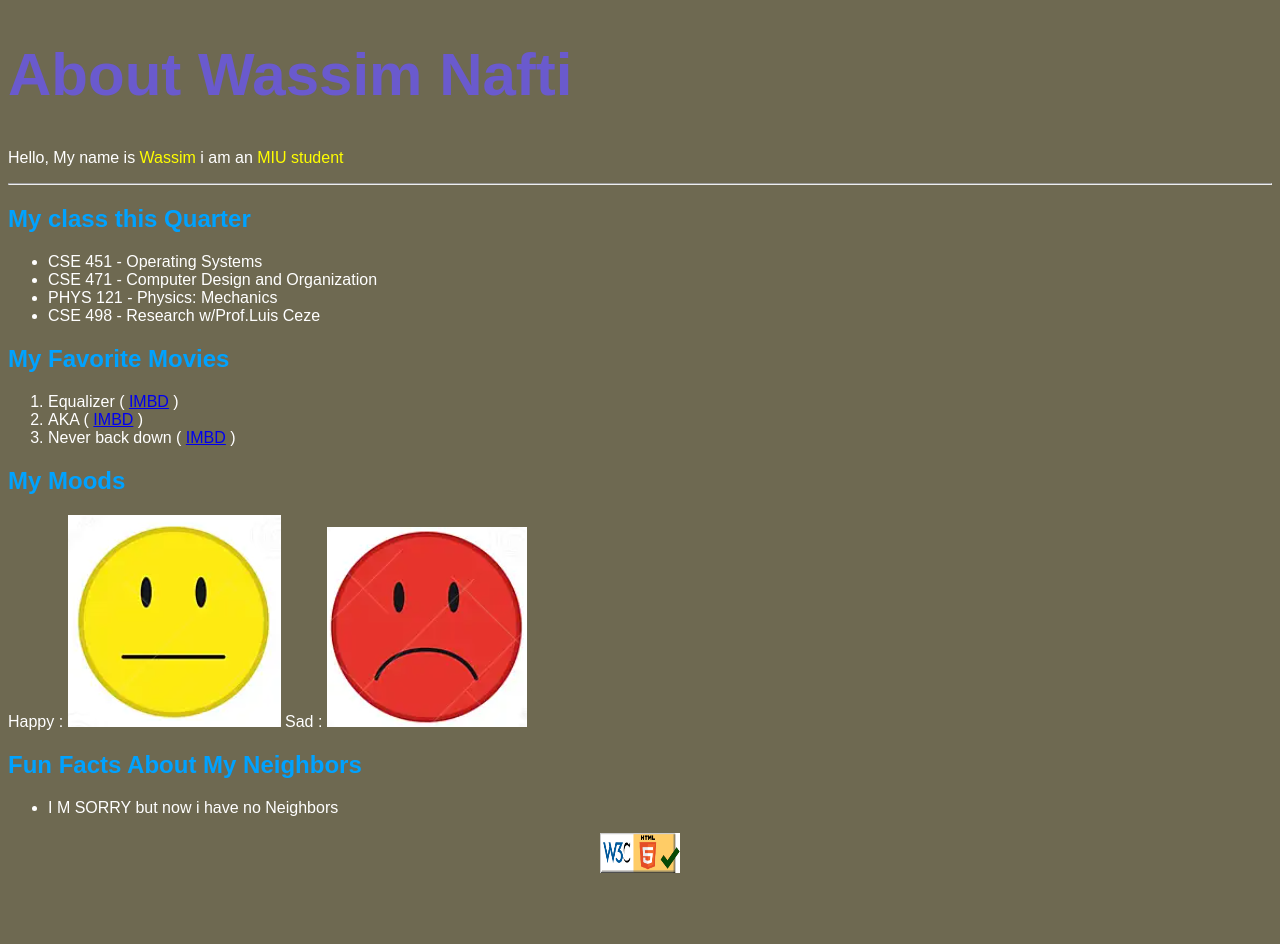
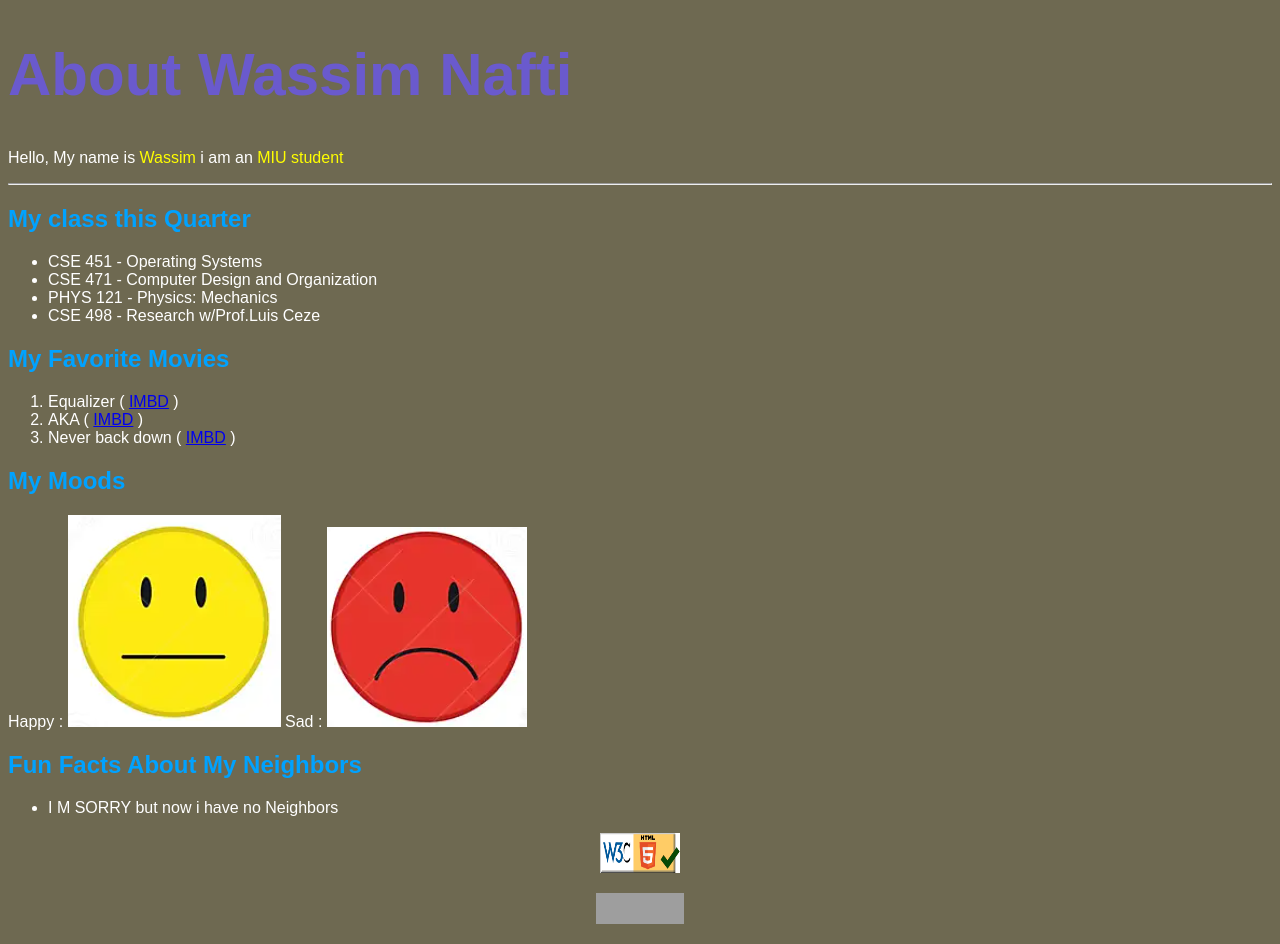
Before and after one commit to Nwassim10/wap.github.io, a plain HTML site: page aboutMe.html in a window 1280 px wide. Before the commit the page ends 885 px from the top, so only its background shows below. Drawn offline with Linux system fonts and the light colour scheme; grey boxes are pictures that could not be loaded.

Commit message:
Update aboutMe.html

```diff
--- a/aboutMe.html
+++ b/aboutMe.html
@@ -49,6 +49,13 @@
         <a href="https://validator.w3.org/nu/?doc=https%3A%2F%2Fnwassim10.github.io%2Fwap.github.io%2FaboutMe.html">
             <img src="htmlchecker.png" alt="html validator" width="80" height="40"/>
         </a>
+         <p>
+    <a href="https://jigsaw.w3.org/css-validator/check/referer">
+        <img style="border:0;width:88px;height:31px"
+            src="https://jigsaw.w3.org/css-validator/images/vcss"
+            alt="CSS Valide !" />
+    </a>
+</p>
     </div>
 
 </body>
```
